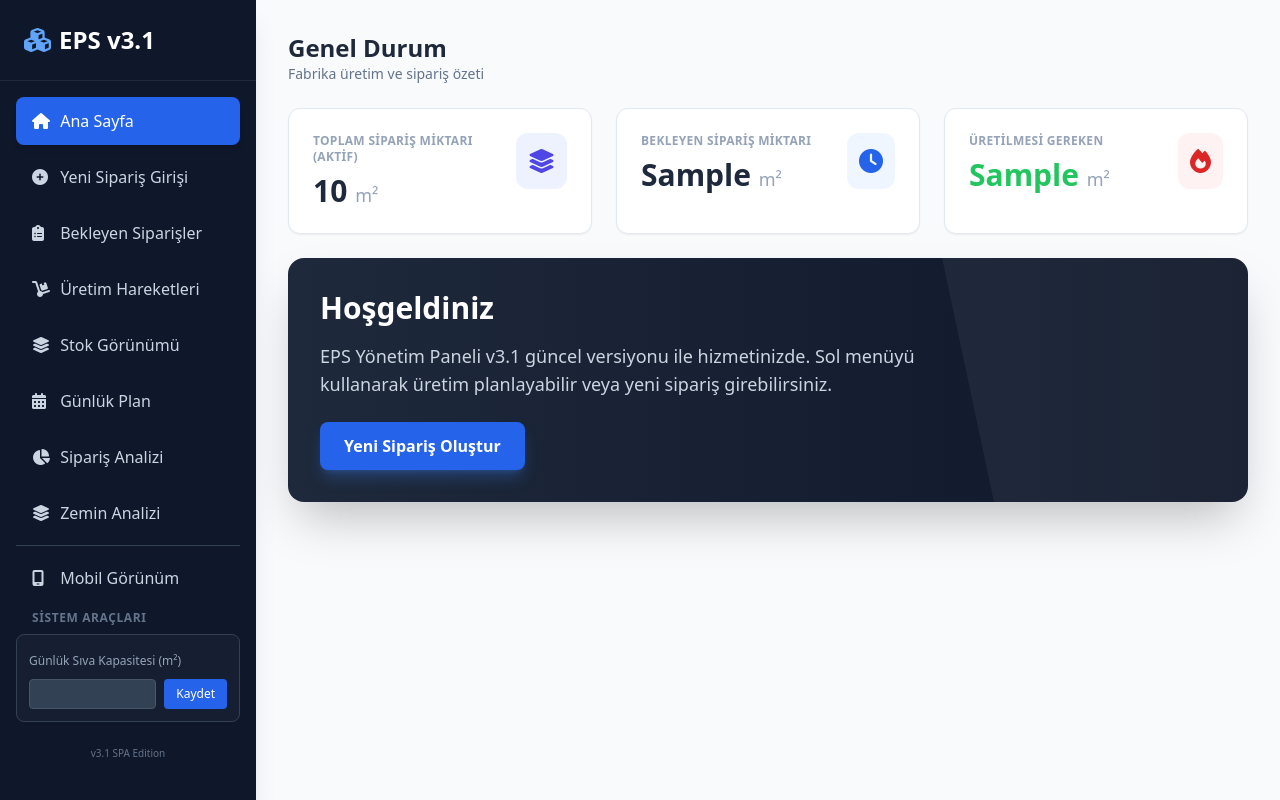
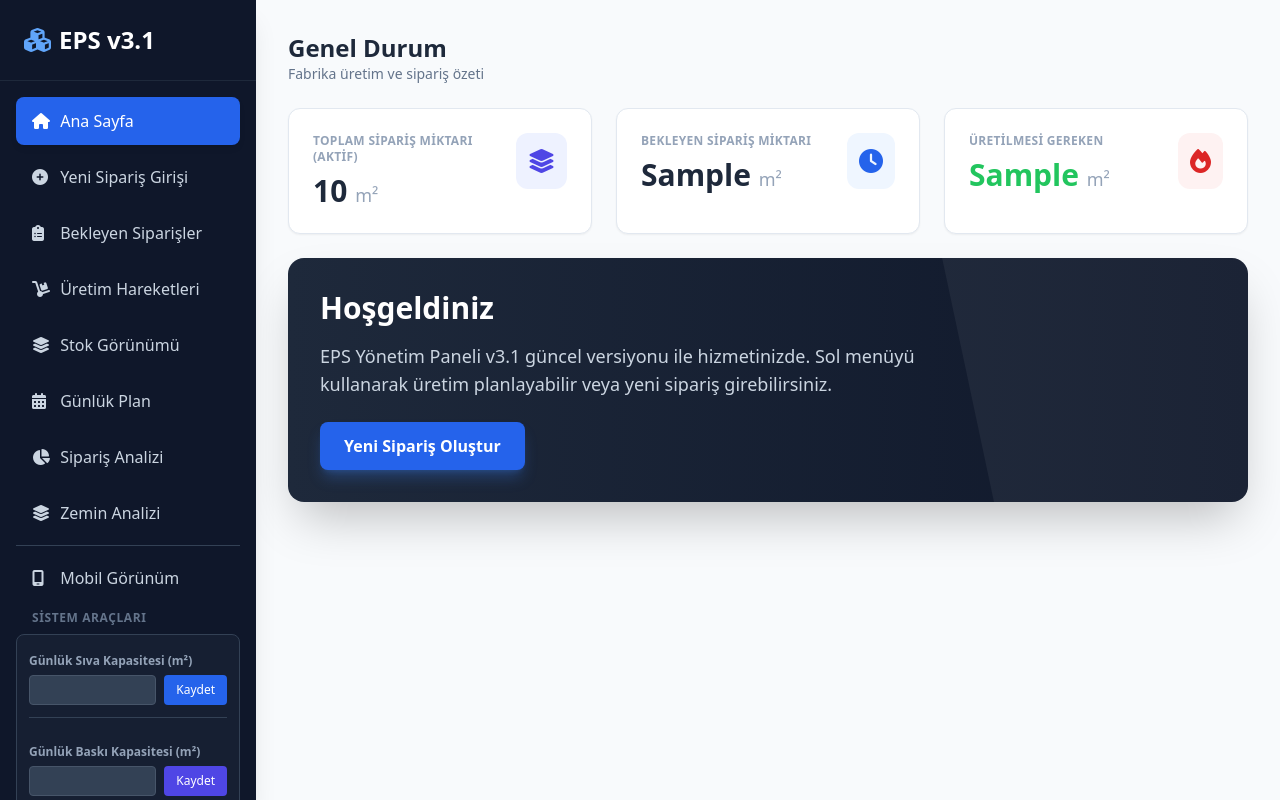
Before and after one commit to esatdenizkolege/eps-final-system-v3, a Flask app: template templates/dashboard.html in a window 1280 px wide. Run offline with Flask 3, Linux system fonts and the light colour scheme; the template is opened without the code that fills it: most values are stand-ins (such as "Sample title", 1, 10 or a date in 2020); some libraries are stand-ins or nearby versions.

Commit message:
Feat: Daily Printing Capacity implementation and UI update

```diff
--- a/app.py
+++ b/app.py
@@ -613,29 +613,63 @@ def calculate_planning(conn):
             if ihtiyac_index >= len(siva_uretim_sirasli_ihtiyac):
                 break
 
-        # 5 Günlük Baskı Planı (Termin tarihine göre)
+        # 5 Günlük Baskı Planı (Kapasite Bazlı)
         bugun = datetime.now().date()
-        baski_plan_detay = {}
-        for i in range(0, 5):
-            plan_tarihi = (bugun + timedelta(days=i)).strftime('%Y-%m-%d')
-            cur.execute("""
-                SELECT siparis_kodu, musteri, urun_kodu, bekleyen_m2
-                FROM siparisler
-                WHERE durum='Bekliyor' AND termin_tarihi = %s
-                ORDER BY musteri ASC, urun_kodu ASC
-            """, (plan_tarihi,))
-            sevkiyatlar = cur.fetchall()
-
-            if sevkiyatlar:
-                # Müşteri bazlı gruplama
-                gunluk_plan = defaultdict(list)
-                for s in sevkiyatlar:
-                    gunluk_plan[s['musteri']].append(s)
-
-                baski_plan_detay[plan_tarihi] = dict(gunluk_plan)
+        baski_plan_detay = defaultdict(list)
+
+        # Load Printing Capacity
+        kapasite_data = load_data(KAPASITE_FILE)
+        gunluk_baski_m2 = kapasite_data.get('gunluk_baski_m2', 600)
+
+        # Get ALL pending orders sorted by Deadline (Termin)
+        cur.execute("""
+            SELECT siparis_kodu, musteri, urun_kodu, bekleyen_m2, termin_tarihi
+            FROM siparisler
+            WHERE durum='Bekliyor'
+            ORDER BY termin_tarihi ASC, siparis_tarihi ASC
+        """)
+        bekleyen_baski_siparisleri = [dict(r) for r in cur.fetchall()]
+
+        current_day_offset = 0
+        kalan_baski_kapasite = gunluk_baski_m2
+
+        for siparis in bekleyen_baski_siparisleri:
+            m2_ihtiyac = siparis['bekleyen_m2']
+
+            while m2_ihtiyac > 0 and current_day_offset < 10: # Limit loop safety
+                plan_tarihi = (bugun + timedelta(days=current_day_offset)).strftime('%Y-%m-%d')
+
+                m2_yapilacak = min(m2_ihtiyac, kalan_baski_kapasite)
+
+                # Add to plan
+                # Check if we can merge with existing entry for this customer/product on this day?
+                # For simplicity, just append. The template groups by Customer anyway.
+                # However, for the template's 'customer grouping', we need to match the structure:
+                # { Date: { Customer: [List of Items] } }
+
+                # Since we are iterating orders, we might split an order across days.
+                # We need to create a "partial order item" for the plan.
+
+                partial_item = siparis.copy()
+                partial_item['bekleyen_m2'] = m2_yapilacak
+
+                # Helper to insert into the complex dict structure is hard inside the loop if using defaultdict(list).
+                # Current structure expected by template: { 'YYYY-MM-DD': { 'MusteriA': [ {props...}, ... ] } }
+
+                if plan_tarihi not in baski_plan_detay:
+                    baski_plan_detay[plan_tarihi] = defaultdict(list)
+
+                baski_plan_detay[plan_tarihi][siparis['musteri']].append(partial_item)
+
+                m2_ihtiyac -= m2_yapilacak
+                kalan_baski_kapasite -= m2_yapilacak
+
+                if kalan_baski_kapasite <= 0:
+                    current_day_offset += 1
+                    kalan_baski_kapasite = gunluk_baski_m2
 
         cur.close()
-        return toplam_gerekli_siva, kapasite, siva_plan_detay, baski_plan_detay, stok_map
+        return toplam_gerekli_siva, kapasite, siva_plan_detay, baski_plan_detay, stok_map, gunluk_baski_m2
 
     except Exception as e:
         print(f"--- KRİTİK HATA LOGU (calculate_planning) ---")
@@ -675,7 +709,7 @@ def index():
 
     # 2. Planlama ve Stok Haritasını Hesapla
     # 2. Planlama ve Stok Haritasını Hesapla
-    toplam_gerekli_siva, kapasite, siva_plan_detay, baski_plan_detay, stok_map = calculate_planning(conn)
+    toplam_gerekli_siva, kapasite, siva_plan_detay, baski_plan_detay, stok_map, gunluk_baski_m2 = calculate_planning(conn)
 
     # 3. Stok ve Eksik Analizi Listesini Oluştur
     stok_list = []
@@ -728,7 +762,7 @@ def index():
     cur.close()
     conn.close()
 
-    return render_template('dashboard.html', stok_list=stok_list, siparisler=siparis_listesi, CINSLER=CINSLER, KALINLIKLAR=KALINLIKLAR, next_siparis_kodu=next_siparis_kodu, today=today, message=message, gunluk_siva_m2=gunluk_siva_m2, toplam_gerekli_siva=toplam_gerekli_siva, siva_plan_detay=siva_plan_detay, baski_plan_detay=baski_plan_detay, CINS_TO_BOYALI_MAP=CINS_TO_BOYALI_MAP, toplam_bekleyen_siparis_m2=toplam_bekleyen_siparis_m2)
+    return render_template('dashboard.html', stok_list=stok_list, siparisler=siparis_listesi, CINSLER=CINSLER, KALINLIKLAR=KALINLIKLAR, next_siparis_kodu=next_siparis_kodu, today=today, message=message, gunluk_siva_m2=gunluk_siva_m2, gunluk_baski_m2=gunluk_baski_m2, toplam_gerekli_siva=toplam_gerekli_siva, siva_plan_detay=siva_plan_detay, baski_plan_detay=baski_plan_detay, CINS_TO_BOYALI_MAP=CINS_TO_BOYALI_MAP, toplam_bekleyen_siparis_m2=toplam_bekleyen_siparis_m2)
 
 # --- KRİTİK VERİ KURTARMA ROTASI ---
 @app.route('/admin/data_repair', methods=['GET'])
@@ -1175,6 +1209,21 @@ def ayarla_kapasite():
         if kapasite_m2 <= 0: raise ValueError("Kapasite pozitif bir sayı olmalıdır.")
         save_data({"gunluk_siva_m2": kapasite_m2}, KAPASITE_FILE)
         message = f"✅ Günlük sıva kapasitesi {kapasite_m2} m² olarak ayarlandı."
+    except Exception as e: message = f"❌ Kaydetme Hatası: {str(e)}"
+    return redirect(url_for('index', message=message))
+
+@app.route('/ayarla/baski_kapasite', methods=['POST'])
+def ayarla_baski_kapasite():
+    """Günlük baskı kapasitesini ayarlar."""
+    try:
+        kapasite_m2 = int(request.form['baski_kapasite_m2'])
+        if kapasite_m2 <= 0: raise ValueError("Kapasite pozitif bir sayı olmalıdır.")
+
+        current_data = load_data(KAPASITE_FILE)
+        current_data['gunluk_baski_m2'] = kapasite_m2
+        save_data(current_data, KAPASITE_FILE)
+
+        message = f"✅ Günlük baskı kapasitesi {kapasite_m2} m² olarak ayarlandı."
     except ValueError as e: message = f"❌ Hata: {str(e)}"
     except Exception as e: message = f"❌ Kaydetme Hatası: {str(e)}"
     return redirect(url_for('index', message=message))
@@ -1358,7 +1407,7 @@ def api_stok_verileri():
         CINSLER = load_cinsler()
         VARYANTLAR = [(c, k) for c in CINSLER for k in KALINLIKLAR]
 
-        toplam_gerekli_siva, gunluk_siva_m2, siva_plan_detay, baski_plan_detay, stok_map = calculate_planning(conn)
+        toplam_gerekli_siva, gunluk_siva_m2, siva_plan_detay, baski_plan_detay, stok_map, gunluk_baski_m2 = calculate_planning(conn)
 
         stok_data = {}
         deficit_analysis = {}
--- a/templates/dashboard.html
+++ b/templates/dashboard.html
@@ -172,14 +172,27 @@
                     Sistem Araçları
                 </div>
                 <!-- Capacity Settings inline wrapper -->
-                <div class="bg-slate-800/50 rounded-lg p-3 mt-2 border border-slate-700">
-                    <form action="/ayarla/kapasite" method="POST" class="space-y-2">
-                        <label class="text-xs text-slate-400">Günlük Sıva Kapasitesi (m²)</label>
+                <div class="bg-slate-800/50 rounded-lg p-3 mt-2 border border-slate-700 space-y-3">
+                    <form action="/ayarla/kapasite" method="POST" class="space-y-1">
+                        <label class="text-xs text-slate-400 font-semibold">Günlük Sıva Kapasitesi (m²)</label>
                         <div class="flex gap-2">
                             <input type="number" name="kapasite_m2" value="{{ gunluk_siva_m2 }}"
                                 class="w-full bg-slate-700 border border-slate-600 rounded px-2 py-1 text-sm text-white focus:outline-none focus:border-blue-500">
                             <button type="submit"
                                 class="bg-blue-600 hover:bg-blue-500 px-3 rounded text-white text-xs">Kaydet</button>
+                        </div>
+                    </form>
+
+                    <div class="border-t border-slate-700 pt-2"></div>
+
+                    <form action="/ayarla/baski_kapasite" method="POST" class="space-y-1">
+                        <label class="text-xs text-slate-400 font-semibold">Günlük Baskı Kapasitesi (m²)</label>
+                        <div class="flex gap-2">
+                            <input type="number" name="baski_kapasite_m2"
+                                value="{{ gunluk_baski_m2 if gunluk_baski_m2 else 600 }}"
+                                class="w-full bg-slate-700 border border-slate-600 rounded px-2 py-1 text-sm text-white focus:outline-none focus:border-indigo-500">
+                            <button type="submit"
+                                class="bg-indigo-600 hover:bg-indigo-500 px-3 rounded text-white text-xs">Kaydet</button>
                         </div>
                     </form>
                 </div>
@@ -523,7 +536,11 @@
                         <!-- Baskı Planı (Formerly Sevkiyat Planı) -->
                         <div class="bg-indigo-50 rounded-xl p-5 border border-indigo-100">
                             <h3 class="font-bold text-indigo-800 mb-3 flex items-center gap-2">
-                                <i class="fa-solid fa-print"></i> Baskı Planı
+                                <span class="flex items-center gap-2"><i class="fa-solid fa-print"></i> Baskı
+                                    Planı</span>
+                                <span
+                                    class="text-xs font-normal text-indigo-600 bg-indigo-100 px-2 py-0.5 rounded-full ml-auto border border-indigo-200">Max:
+                                    {{ gunluk_baski_m2 }} m²/gün</span>
                             </h3>
                             {% if baski_plan_detay %}
                             <div class="space-y-4">
@@ -552,7 +569,11 @@
                                                 {% for s in urunler %}
                                                 <li
                                                     class="flex justify-between text-[11px] hover:bg-white/50 rounded px-1 transition">
-                                                    <span class="text-slate-600 font-mono">{{ s.urun_kodu }}</span>
+                                                    <span class="text-slate-600 font-mono flex items-center gap-1">
+                                                        {{ s.urun_kodu }}
+                                                        <span class="text-[9px] text-red-400 font-medium"
+                                                            title="Termin">({{ s.termin_tarihi }})</span>
+                                                    </span>
                                                     <span class="font-semibold text-slate-700">{{ s.bekleyen_m2 }}
                                                         m²</span>
                                                 </li>
```
